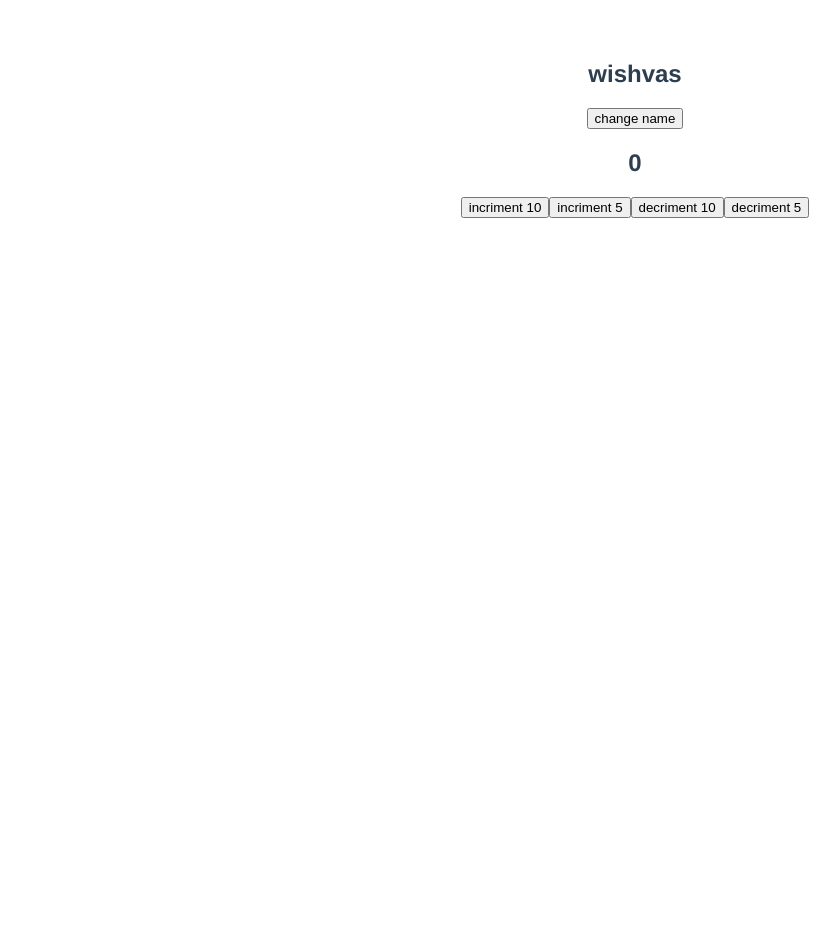
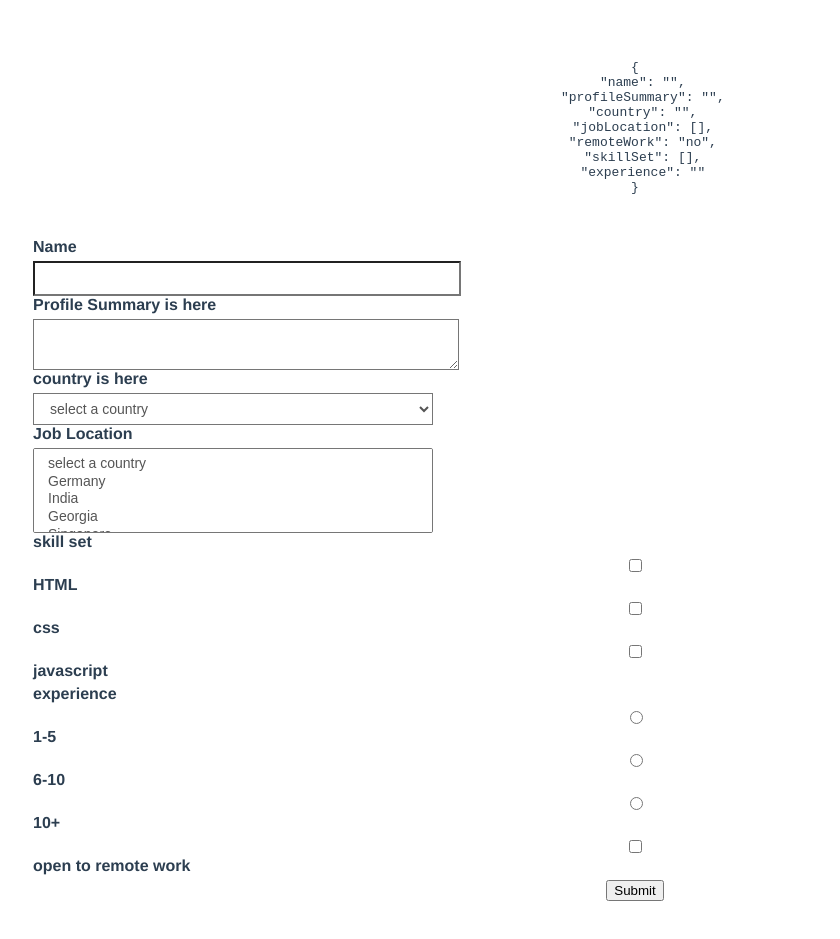
Before and after one commit to shengo333/hello-vue3, a Vue app: page / in a window 1280 px wide. Shown: the whole page, without its empty margins (5-845 px from the left). Before the commit the page ends 800 px from the top, so only its background shows below. Built offline with nearby package versions, Linux system fonts and the light colour scheme.

Commit message:
form inpute types

```diff
--- a/src/App.vue
+++ b/src/App.vue
@@ -1,20 +1,69 @@
 <template>
+  <div>
+    <pre>{{JSON.stringify(formValues,null,2)}}</pre>
+    <form @submit="submitForm">
+      <div>
+        <label for="name">Name</label>
+        <input type="text" id="name" v-model="formValues.name">
+      </div>
+      <div>
+        <label for="profile">Profile Summary is here</label>
+        <textarea id="profile" v-model="formValues.profileSummary"></textarea>
+      </div>
 
-  <div>
-    <h2>{{name}}</h2>
-    <div>
-      <button @click="changeName($event), incriment(1, $event)">change name</button>
-    </div>
-    <h2>{{count}}</h2>
-    <div>
-      <button @click="incriment(10, $event)">incriment 10</button>
-      <button @click="incriment(5)">incriment 5</button>
+      <div>
+        <label for="country">country is here</label>
+        <select id="country" v-model="formValues.country">
+          <option value="">select a country</option>
+          <option value="Germany">Germany</option>
+          <option value="India">India</option>
+          <option value="Georgia">Georgia</option>
+          <option value="USA">Singapore</option>
+        </select>
+      </div>
+      <div>
+        <label for="job-location">Job Location</label>
+        <select id="job-location" multiple v-model="formValues.jobLocation" >
+          <option value="">select a country</option>
+          <option value="Germany">Germany</option>
+          <option value="India">India</option>
+          <option value="Georgia">Georgia</option>
+          <option value="USA">Singapore</option>
+        </select>
+      </div>
+      <div>
+          <label>skill set</label>
+          <input type="checkbox" id="html" value="html" v-model="formValues.skillSet"/>
+          <label for="html" >HTML</label>
+          <input type="checkbox" id="css" value="css" v-model="formValues.skillSet"/>
+          <label for="css">css</label>
+          <input type="checkbox" id="javascript" value="javascript" v-model="formValues.skillSet"/>
+          <label for="javascript">javascript</label>
+      </div>
+      <div>
+          <label>experience</label>
+          <input type="radio" id="1-5" value="1-5" v-model="formValues.experience"/>
+          <label for="1-5" >1-5</label>
+          <input type="radio" id="6-10" value="6-10" v-model="formValues.experience"/>
+          <label for="6-10" >6-10</label>
+          <input type="radio" id="10+" value="10+" v-model="formValues.experience"/>
+          <label for="10+" >10+</label>
 
-      <button @click="decriment(10)">decriment 10 </button>
-      <button @click="decriment(5)">decriment 5</button>
-    </div>
+      </div>
+
+      <div>
+
+        <input type="checkbox" id="remoteWork" v-model="formValues.remoteWork" true-value="yes" false-value="no">
+        <label for="remoteWork"> open to remote work</label>
+      </div>
+      <div>
+        <button>Submit</button>
+      </div>
+
+    </form>
+
+
   </div>
-
 </template>
 
 <script>
@@ -23,22 +72,21 @@
   name: "App",
   data() {
     return{
-      name: 'wishvas',
-      count: 0,
-      num: 5
+      formValues: {
+        name: '',
+        profileSummary: '',
+        country: '',
+        jobLocation: [],
+        remoteWork: 'no',
+        skillSet:[],
+        experience: ''
+      }
     }
   },
   methods:{
-    incriment(num){
-      this.count +=num
-      console.log('Event',event)
-    },
-    decriment(num){
-      this.count -=num
-    },
-    changeName(){
-      this.name = 'shengo'
-      console.log('Event',event)
+    submitForm(event){
+      event.preventDefault()
+      console.log('Form values name is this one and the rest if inputed data', this.formValues)
     }
   }
 }
@@ -53,4 +101,35 @@
   color: #2c3e50;
   margin-top: 60px;
 }
+
+label {
+  font-weight: bold;
+  display: flex;
+  margin-bottom: 5px;
+
+}
+
+input label {
+  font-weight: bold;
+  display: inline-flex;
+  margin-right: 20px;
+}
+
+input[type='text'],
+textarea,
+select{
+  display: block;
+  width: 400px;
+  padding: 6px 12px;
+  font-size: 14px;
+  line-height: 1.32857143;
+  color: #555;
+  background-color: #fff;
+  background-image: none;
+}
+
+form{
+  padding: 30px;
+}
+
 </style>
```
